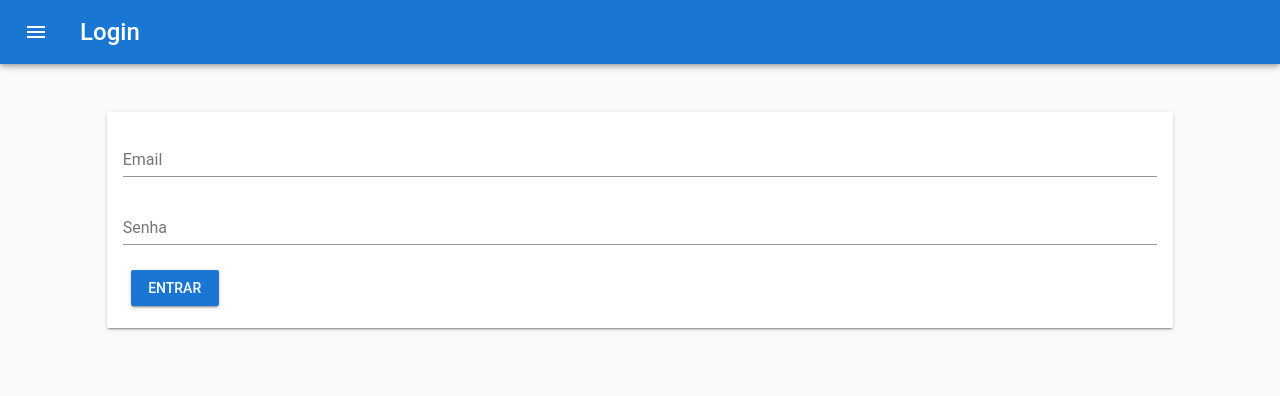
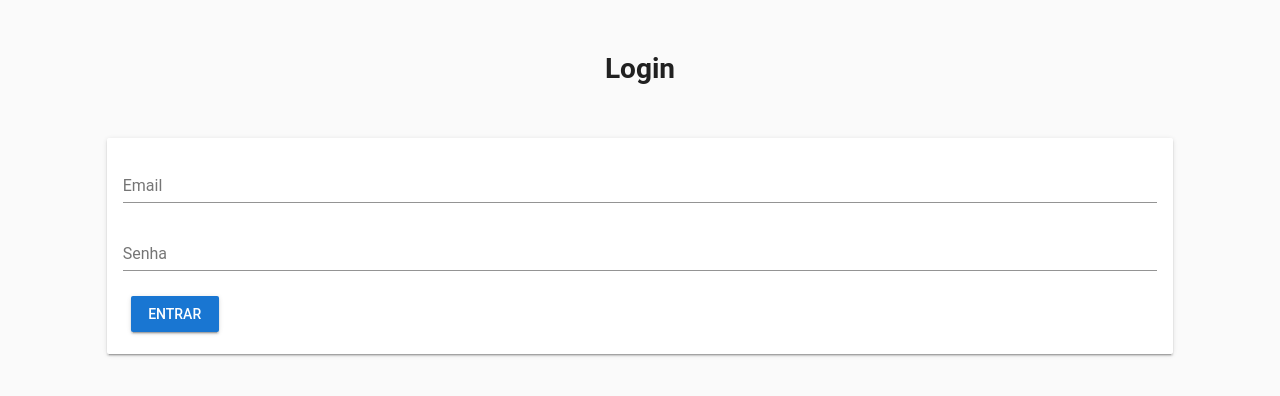
Before and after one commit to alisonmoura/clienthub-app, a Vue app: page /#/ in a window 1280 px wide. Shown: the top 396 px of the page. Built offline with nearby package versions, Linux system fonts and the light colour scheme; a small style sheet from the web is missing.

Commit message:
Colocando usuário logado no localStorage

```diff
--- a/src/App.vue
+++ b/src/App.vue
@@ -1,6 +1,6 @@
 <template>
   <v-app>
-    <v-toolbar dark app color="primary">
+    <v-toolbar dark app color="primary" v-if="localStorage.getItem('loggedUser')">
       <v-toolbar-side-icon @click="drawer = !drawer"></v-toolbar-side-icon>
       <v-toolbar-title class="headline">
         <span>{{$route.name}}</span>
@@ -59,6 +59,7 @@
     name: 'App',
     data() {
       return {
+        localStorage : localStorage,
         drawer: null,
         items: [{
             title: 'Home',
--- /dev/null
+++ b/src/pages/Cliente.vue
@@ -0,0 +1,3 @@
+<template>
+
+</template>
--- a/src/pages/Login.vue
+++ b/src/pages/Login.vue
@@ -1,5 +1,8 @@
 <template>
     <v-layout row wrap justify-center>
+        <v-flex xs12 class="text-xs-center" mt-5>
+            <h1 class="header">Login</h1>
+        </v-flex>
         <v-flex xs10>
             <v-card class="pa-3 mt-5">
                 <v-text-field v-model="user.email" label="Email"></v-text-field>
@@ -28,6 +31,7 @@
                 try {
                     let response = await Axios.post(`${config.apiLink}/auth`, this.user)
                     console.log(response)
+                    localStorage.setItem('loggedUser', JSON.stringify(response.data))
                     this.$router.push('/home')
                 } catch (response) {
                     console.log(response)
--- a/src/resources/config.js
+++ b/src/resources/config.js
@@ -1,4 +1,4 @@
 export default {
-    apiLink: "https://clienthub-api.herokuapp.com"
-    // apiLink: "http://localhost:3000"
+    // apiLink: "https://clienthub-api.herokuapp.com"
+    apiLink: "http://localhost:3000"
 }
```
